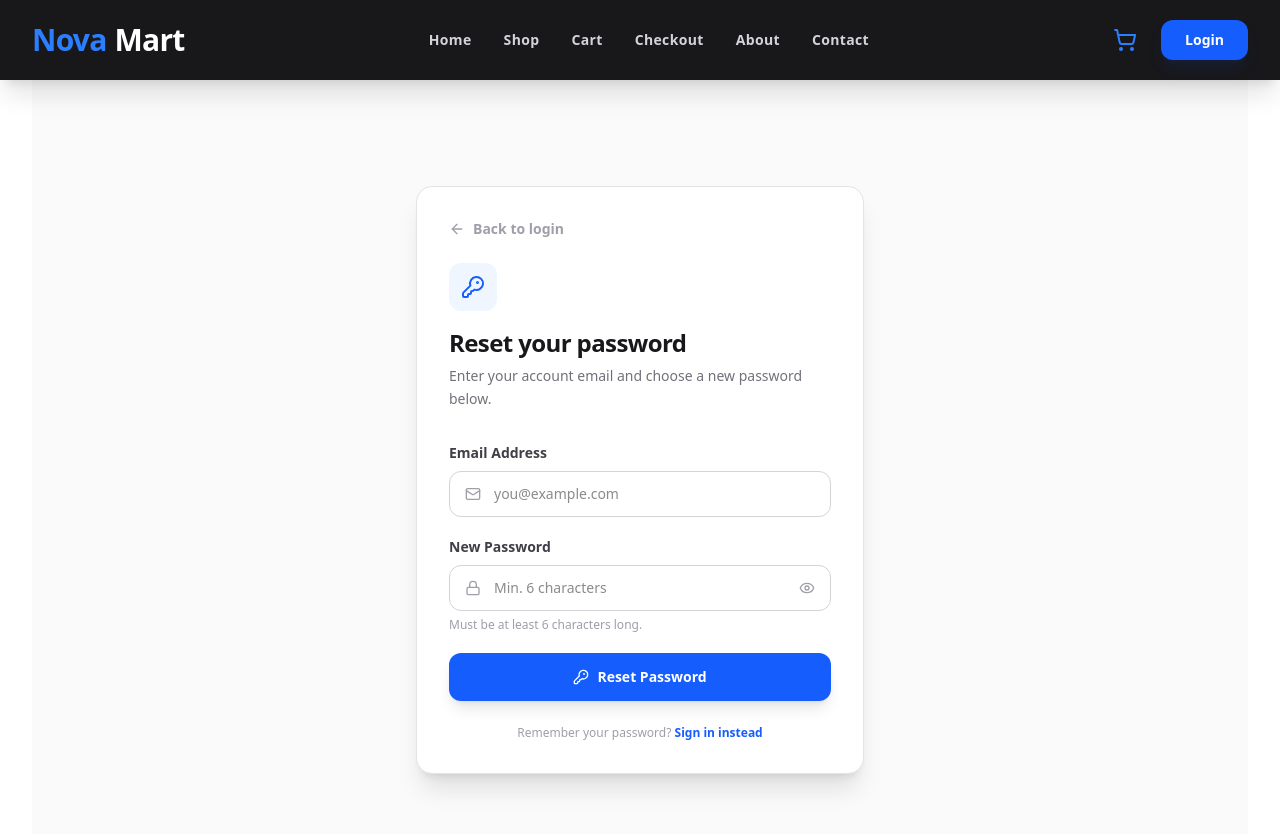
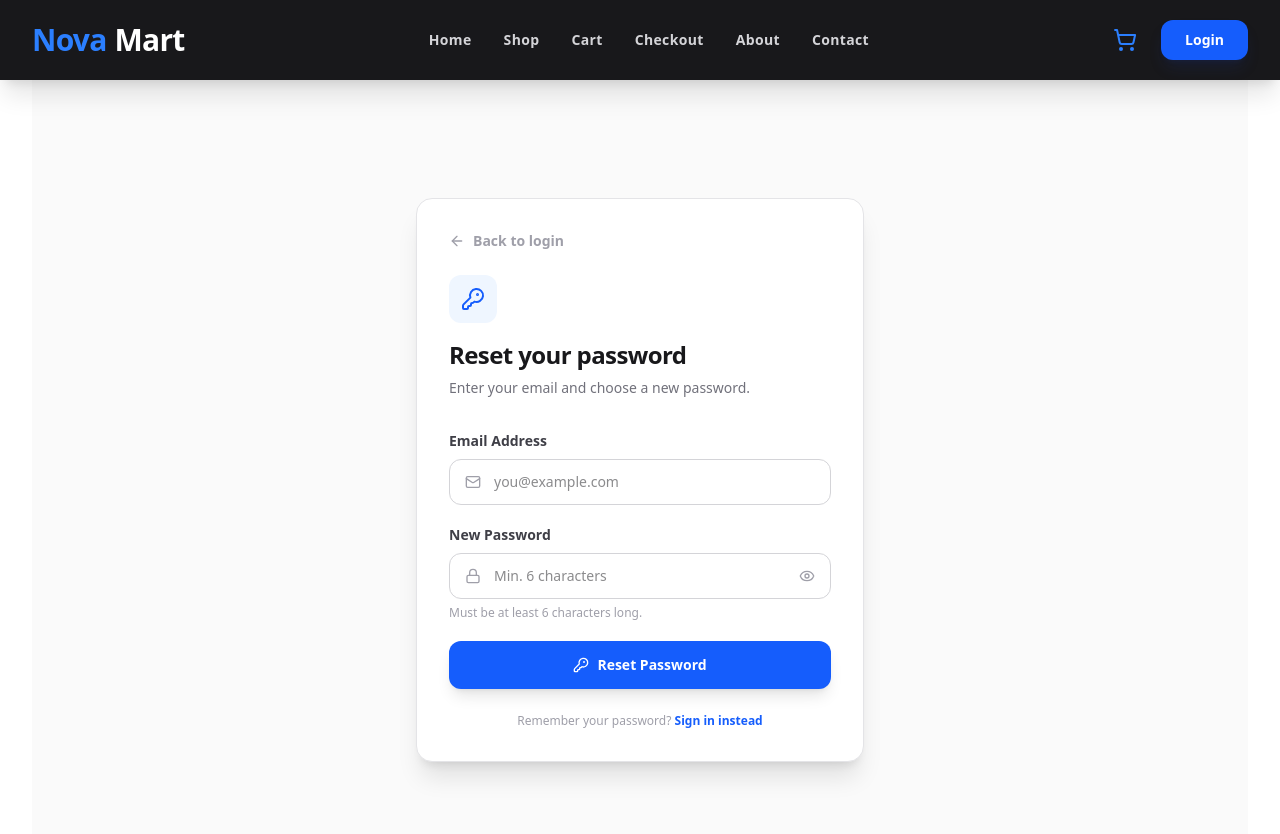
Before and after one commit to seikorei/admin_dashboard, a Next.js app: page /forgot-password in a window 1280 px wide. Shown: the top 834 px of the page. Built offline with nearby package versions, Linux system fonts and the light colour scheme.

Commit message:
fix: forgot-password new UI with email and new password fields v2

```diff
--- a/src/app/forgot-password/page.tsx
+++ b/src/app/forgot-password/page.tsx
@@ -90,7 +90,7 @@ export default function ForgotPasswordPage() {
             Reset your password
           </h1>
           <p className="text-sm text-zinc-500 mt-1.5 leading-relaxed">
-            Enter your account email and choose a new password below.
+            Enter your email and choose a new password.
           </p>
         </div>
 
```
